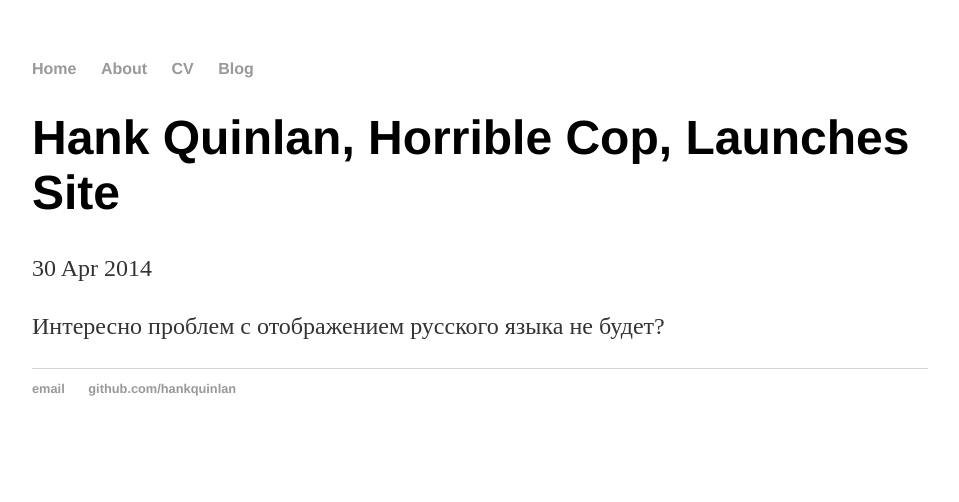
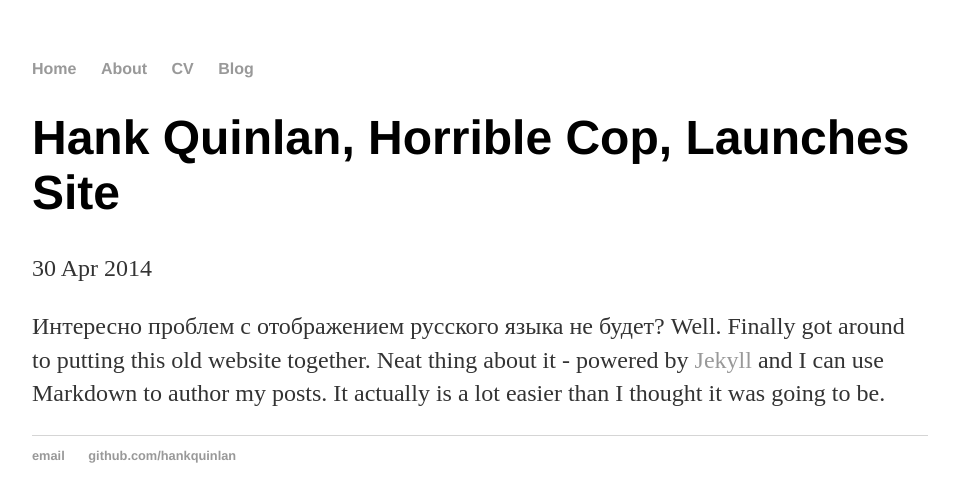
Before and after one commit to MikhailSkiy/MikhailSkiy.github.io, a Jekyll site: the page built from _posts/2014-04-30-hank-quinlan-site-launched.md, in a window 1280 px wide. Shown: the top 502 px of the page, without its empty margins (160-1119 px from the left). Built offline with Jekyll 4.4.1, drawn with Linux system fonts in a browser that asks for light colours.

Commit message:
Update 2014-04-30-hank-quinlan-site-launched.md

```diff
--- a/_posts/2014-04-30-hank-quinlan-site-launched.md
+++ b/_posts/2014-04-30-hank-quinlan-site-launched.md
@@ -5,3 +5,4 @@
 ---
 
 Интересно проблем с отображением русского языка не будет?
+Well. Finally got around to putting this old website together. Neat thing about it - powered by [Jekyll](http://jekyllrb.com) and I can use Markdown to author my posts. It actually is a lot easier than I thought it was going to be.
```
